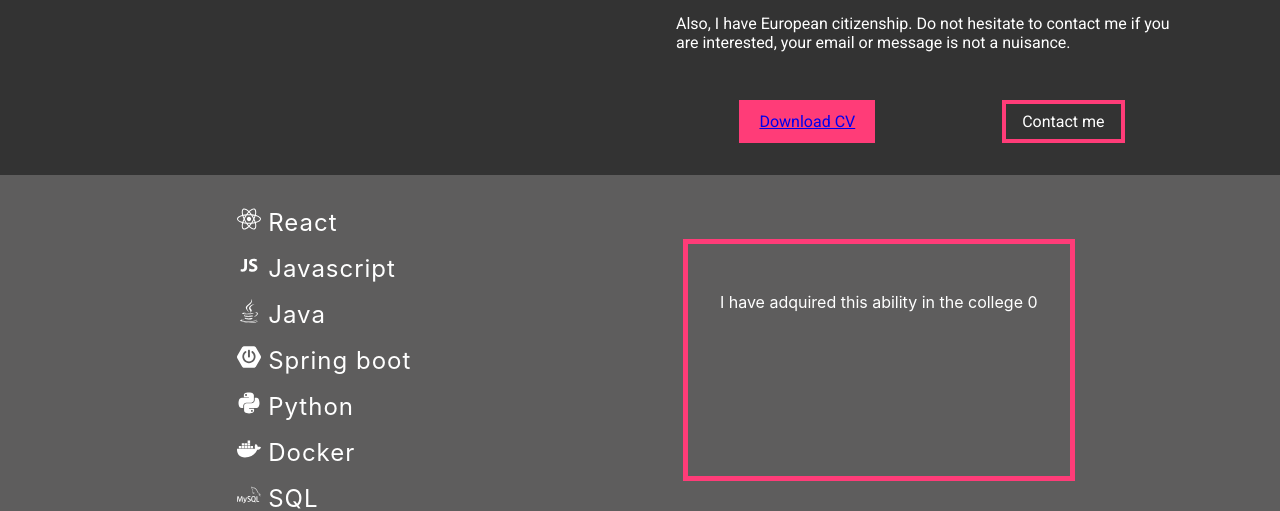
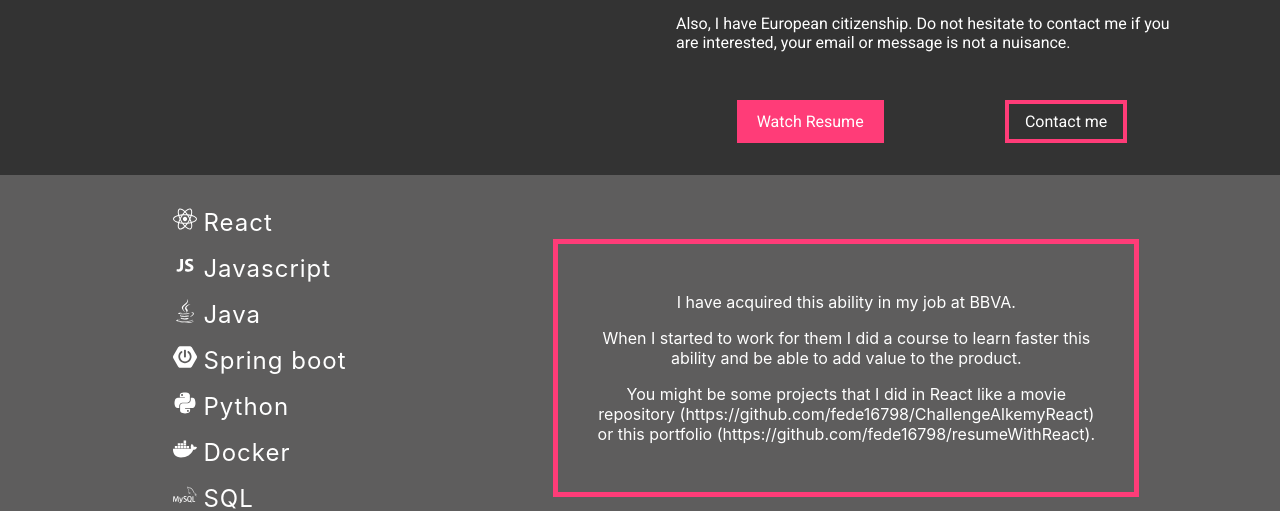
Before and after one commit to fede16798/resumeWithReact, a React (Create React App) app: page / in a window 1280 px wide. Shown: the part 1257-1768 px from the top of the page. Built offline with nearby package versions, Linux system fonts and the light colour scheme.

Commit message:
desccription of my skills  and cv added to the project

```diff
--- a/public/skillsDescription.json
+++ b/public/skillsDescription.json
@@ -1,9 +1,9 @@
 [
-    { "id": 0, "icon": "<FaReact />", "skill": "React", "description": "I have adquired this ability in the college 0" },
-    { "id": 1, "icon": "<idDiJavascript />", "skill": "Javascript", "description": "I have adquired this ability in the college 1"},
-    { "id": 2, "icon": "<FaJava />", "skill": "Java", "description": "I have adquired this ability in the college 2" },
-    { "id": 3, "icon": "<SiSpringboot />", "skill": "Spring boot", "description": "I have adquired this ability in the college 3" },
-    { "id": 4, "icon": "<FaPython />", "skill": "Python", "description": "I have adquired this ability in the college 4" },
-    { "id": 5, "icon": "<FaDocker />", "skill": "Docker", "description": "I have adquired this ability in the college 5" },
-    { "id": 6, "icon": "<SiMysql />", "skill": "SQL", "description": "I have adquired this ability in the college 6" }
+    { "id": 0, "icon": "<FaReact />", "skill": "React", "description": "I have acquired this ability in my job at BBVA.\nWhen I started to work for them I did a course to learn faster this ability and be able to add value to the product.\nYou might be some projects that I did in React like a movie repository (https://github.com/fede16798/ChallengeAlkemyReact) or this portfolio (https://github.com/fede16798/resumeWithReact)." },
+    { "id": 1, "icon": "<idDiJavascript />", "skill": "Javascript", "description": "I studied at ORT college, where I was able to learn the basic things about JavaScript.\nAfter that, I keep studying and doing online courses on stream platforms.\nThis project (https://github.com/fede16798/WppConVenom) is a functionality that responds automatically when you text some number by WhatsApp. "},
+    { "id": 2, "icon": "<FaJava />", "skill": "Java", "description": "Java was the first programming language that I learned. It was in the college.\nNowadays is the language which I work in every day. In my job, I use java and some frameworks like Spring Boot.\nI also have experience doing Api Rest projects for consumption and diverse functionalities." },
+    { "id": 3, "icon": "<SiSpringboot />", "skill": "Spring boot", "description": "Spring boot is one of the main tools that I use every day to work.\nI learned the basics in BBVA and then I keep doing courses to improve my skills in this framework. I am able to create Api rest and consume them.\nI have some projects in my github made with this technology, like a full project made with Spring boot and Hibernate (https://github.com/fede16798/BBVA-Spring-Squad3) or a project that only consumes a crypto api (https://github.com/fede16798/consumingCryptocurrencyApi)"},
+    { "id": 4, "icon": "<FaPython />", "skill": "Python", "description": "Finishing the college I didn't learn Python and knowing that is one of the most popular languages I decided to take a course: Python Programming in Educacion IT. There I learned all the areas that Python can be used for.\nI also took some courses in streaming platforms to deep my knowledge" },
+    { "id": 5, "icon": "<FaDocker />", "skill": "Docker", "description": "I learned docker by my own on the Internet and using it in the job. I don't have a lot of experience, but I know how to run some images and using them to program.\nI use docker almost, every day at my job to simulate some resources." },
+    { "id": 6, "icon": "<SiMysql />", "skill": "SQL", "description": "I learned the basics in college and got more advanced things on my own, like doing store procedures.\nI use sql in my work to consume, create SP, tables the database from Java.\nI have worked with MySql, Sql Server and Sybase." }
 ]
--- a/src/components/aboutMe/AboutMe.css
+++ b/src/components/aboutMe/AboutMe.css
@@ -92,3 +92,8 @@
 .about-container__p {
     white-space: 'pre-wrap';
 }
+
+.button-section__a {
+    text-decoration: none;
+    color: var(--primary-font-color);
+}
--- a/src/components/aboutMe/AboutMe.js
+++ b/src/components/aboutMe/AboutMe.js
@@ -22,7 +22,7 @@ const AboutMe = () => {
         <section className='button-section'>
           <p className='button-section__download'>
             <span className='button-section__span'>
-              <a href="Amico, Federico - Curriculum Vitae.pdf" target="_blank"> Download CV </a>
+              <a href="./Amico,Federico-Resume.pdf" target="_blank" className='button-section__a'> Watch Resume </a>
             </span>
           </p>
           <p className='button-section__contact'><span className='button-section__span'>Contact me</span></p>
--- a/src/components/skills/Skills.css
+++ b/src/components/skills/Skills.css
@@ -49,6 +49,7 @@
     margin: 4rem;
     padding: 2rem;
     border: 5px solid var(--main-color);
+    width: 40vw;
 }
 
 .skills-section__p {
--- a/src/components/skills/Skills.js
+++ b/src/components/skills/Skills.js
@@ -53,10 +53,16 @@ const Skills = () => {
                 }
             </ul>
             <section className='skills-section'>
-                <p className='skills-section__p'> {text} </p>
+                <p className='skills-section__p'>
+                    {text.split('\n').map((line, index) => (
+                        <p key={index}>
+                            {line}
+                            <br />
+                        </p>
+                        ))}
+                </p>
             </section>
         </ div>
     )
 }
-
 export default Skills;
```
Also changed, not shown: 1 other file (tests, documents, lock files or other folders).
